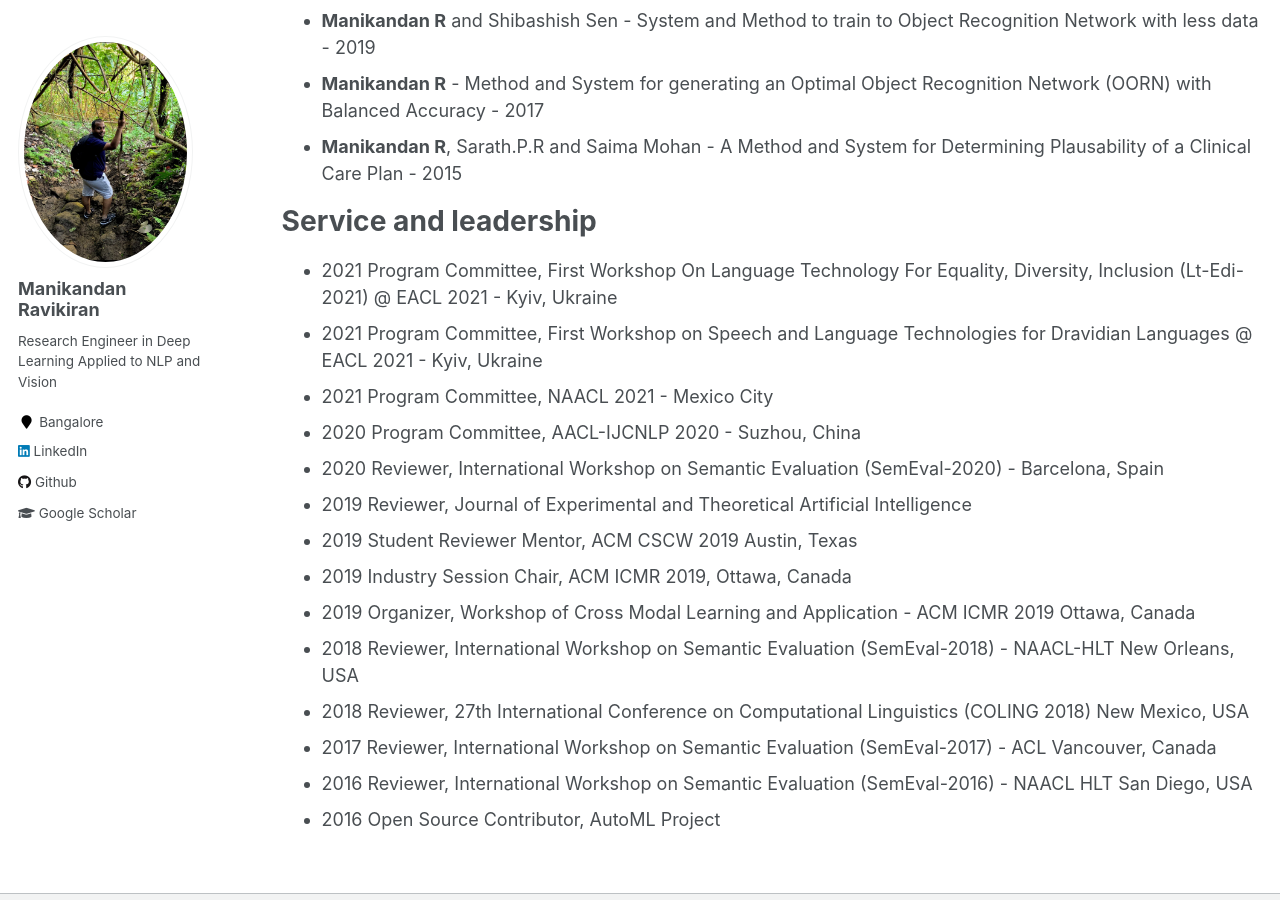
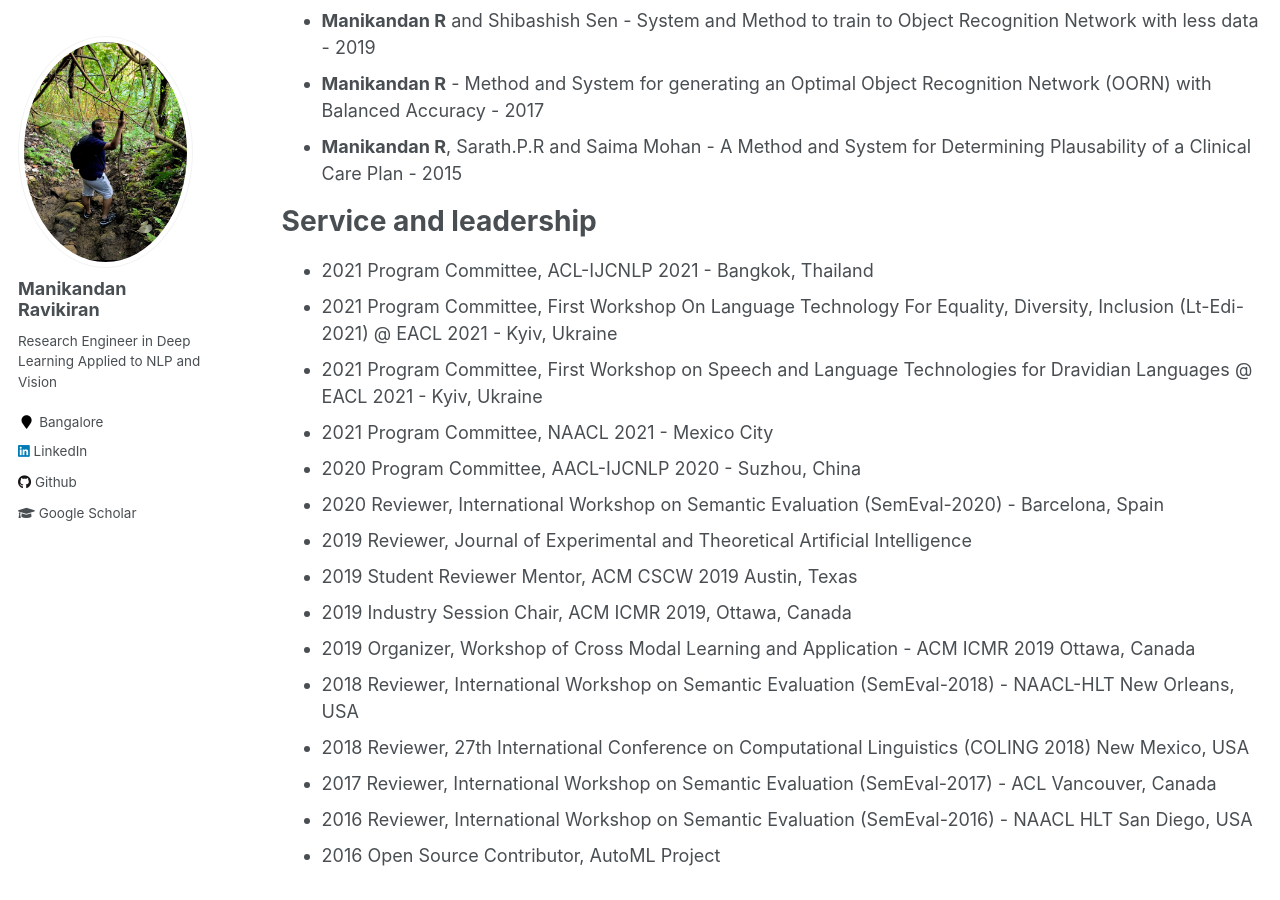
Before and after one commit to manikandan-ravikiran/manikandan-ravikiran.github.io, a Jekyll site: the page built from _pages/cv.md, in a window 1280 px wide and 900 px high, scrolled down 4207 px. Built offline with Jekyll 4.4.1, drawn with Linux system fonts in a browser that asks for light colours.

Commit message:
ACL IJCNLP Program Committee

```diff
--- a/_pages/cv.md
+++ b/_pages/cv.md
@@ -122,6 +122,7 @@ Care Plan - 2015
 
 Service and leadership
 ======
+* 2021 Program Committee, ACL-IJCNLP 2021 - Bangkok, Thailand
 * 2021 Program Committee, First Workshop On Language Technology For Equality, Diversity, Inclusion (Lt-Edi-2021) @ EACL 2021 - Kyiv, Ukraine
 * 2021 Program Committee, First Workshop on Speech and Language Technologies for Dravidian Languages @ EACL 2021 - Kyiv, Ukraine
 * 2021 Program Committee, NAACL 2021 - Mexico City
```
